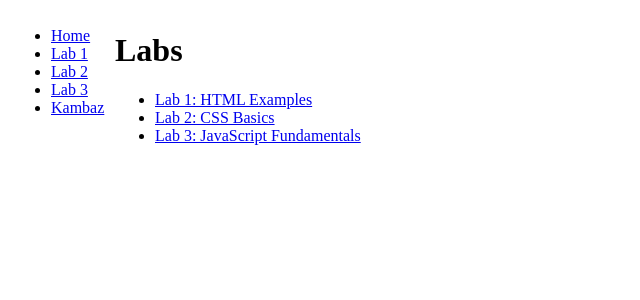
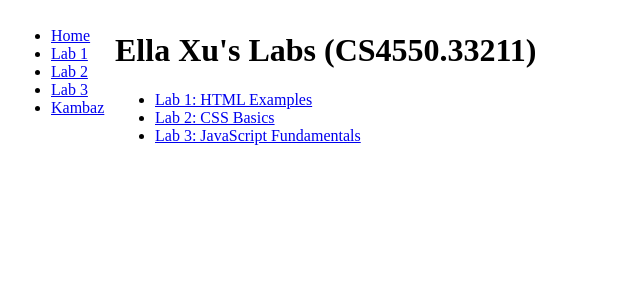
Before and after one commit to okurine/kambaz-next-js, a Next.js app: page /labs in a window 1280 px wide. Shown: the top 300 px of the page, without its empty margins (0-640 px from the left). Built offline with nearby package versions, Linux system fonts and the light colour scheme.

Commit message:
add name and section to labs page

```diff
--- a/app/labs/page.tsx
+++ b/app/labs/page.tsx
@@ -2,7 +2,7 @@ import Link from "next/link";
 export default function labs() {
  return (
    <div id="wd-labs">
-     <h1>Labs</h1>
+     <h1>Ella Xu's Labs (CS4550.33211)</h1>
      <ul>
        <li>
          <Link href="/labs/lab1" id="wd-lab1-link">
```
